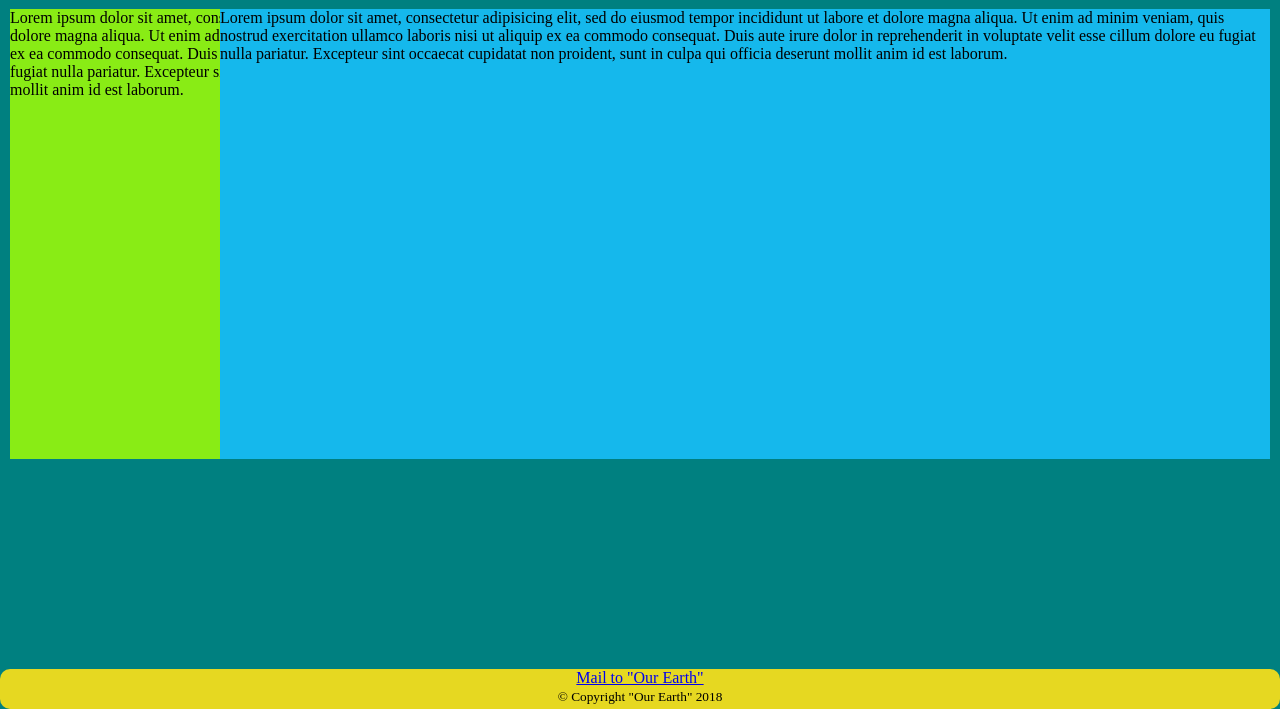
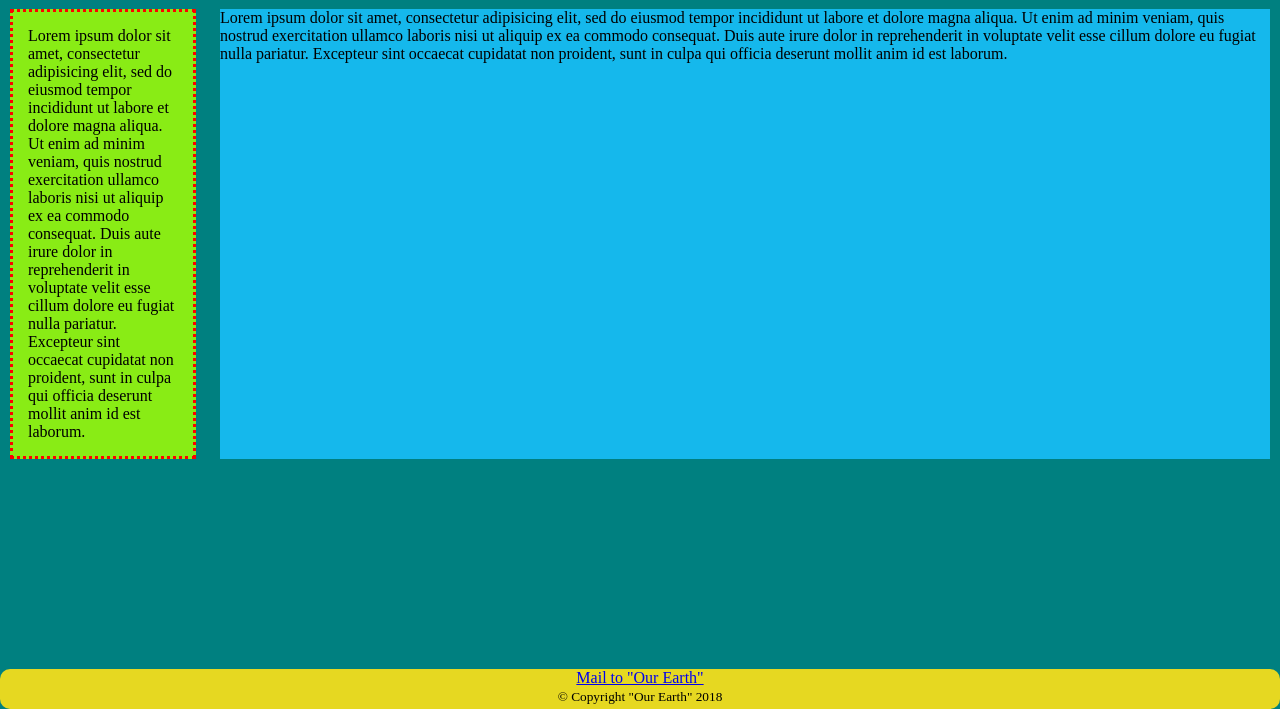
Before and after one commit to Ruslanito/HTML2, a PHP site: page /page4.html in a window 1280 px wide. Shown: the part 91-800 px from the top of the page. Run offline with PHP 8.4, Linux system fonts and the light colour scheme.

Commit message:
good test positionong elements 3 in Site-ver18.t

```diff
--- a/Site-ver18.t/Styles/styles.css
+++ b/Site-ver18.t/Styles/styles.css
@@ -76,8 +76,11 @@ footer {
    position: fixed;
    top: 100px;
    left: 10px;
-   right: 600px;
+   /*right: 600px; */
    bottom: 250px;
+   border:3px dotted red;
+   padding: 15px;
+   max-width:150px;
 }
 
 .p4-2{
```
